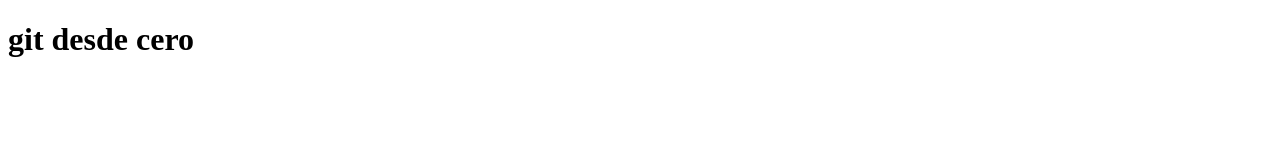
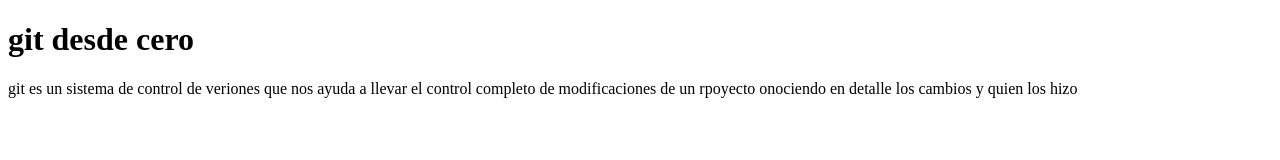
Before and after one commit to Cesar98/git-desde-cero, a plain HTML site: page index.html in a window 1280 px wide. Drawn offline with Linux system fonts and the light colour scheme.

Commit message:
Agrega una descripcion corta de git

```diff
--- a/index.html
+++ b/index.html
@@ -7,5 +7,6 @@
 </head>
 <body>
     <h1>git desde cero</h1>
+    <p>git es un sistema de control de veriones que nos ayuda a llevar el control completo de modificaciones de un rpoyecto onociendo en detalle los cambios y quien los hizo</p>
 </body>
 </html>
```
